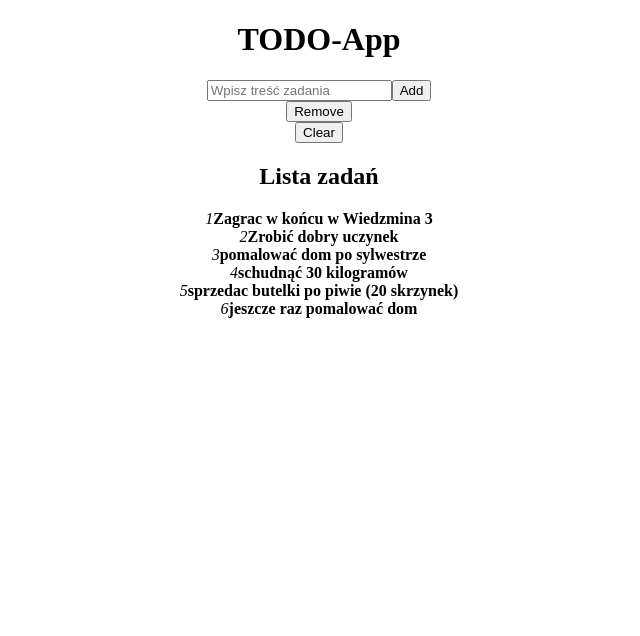
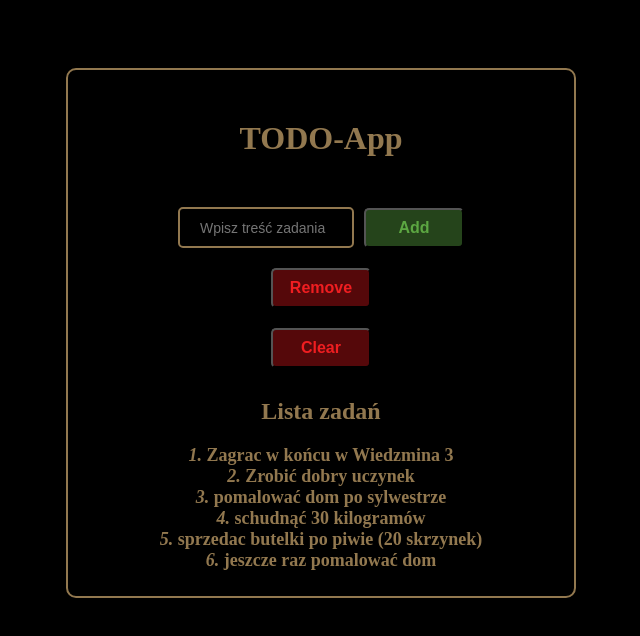
Before and after one commit to mstankiewicz1/TODO-App, a React app: page / in a window 1280 px wide. Shown: the top 636 px of the page, without its empty margins (321-961 px from the left). Built offline with nearby package versions, Linux system fonts and the light colour scheme.

Commit message:
style 03.03.19r godz 01:41

```diff
--- a/components/AddTask.jsx
+++ b/components/AddTask.jsx
@@ -37,9 +37,9 @@ class AddTask extends React.Component {
     render() {
         return (
             <div className="form">
-                <input type="text" placeholder="Wpisz treść zadania" value={this.state.text}
+                <input className="addInput" type="text" placeholder="Wpisz treść zadania" value={this.state.text}
                        onChange={this.handleText}/>
-                <button onClick={this.handleAddTask}>Add</button>
+                <button className="addTaskButton" onClick={this.handleAddTask}>Add</button>
             </div>
         )
     }
--- a/components/App.jsx
+++ b/components/App.jsx
@@ -16,31 +16,37 @@ class App extends React.Component {
                 id: 0,
                 number: 1,
                 text: 'Zagrac w końcu w Wiedzmina 3',
+                edit: false
             },
             {
                 id: 1,
                 number: 2,
                 text: 'Zrobić dobry uczynek',
+                edit: false
             },
             {
                 id: 2,
                 number: 3,
                 text: 'pomalować dom po sylwestrze',
+                edit: false
             },
             {
                 id: 3,
                 number: 4,
                 text: 'schudnąć 30 kilogramów',
+                edit: false
             },
             {
                 id: 4,
                 number: 5,
                 text: 'sprzedac butelki po piwie (20 skrzynek)',
+                edit: false
             },
             {
                 id: 5,
                 number: 6,
                 text: 'jeszcze raz pomalować dom',
+                edit: false
             },
         ]
     };
@@ -80,10 +86,9 @@ class App extends React.Component {
     };
 
 
-
     render() {
         return (
-            <div className="App">
+            <div className="app">
                 <h1>TODO-App</h1>
                 <AddTask add={this.addTask}/>
                 <DeleteTask delete={this.deleteTask}/>
--- a/components/ClearAllTasks.jsx
+++ b/components/ClearAllTasks.jsx
@@ -6,7 +6,7 @@ const ClearAllTasks = (props) => {
 
     return (
         <div>
-            <button onClick={props.clear}>Clear</button>
+            <button className="clearButton" onClick={props.clear}>Clear</button>
         </div>
     )
 };
--- a/components/DeleteTask.jsx
+++ b/components/DeleteTask.jsx
@@ -6,7 +6,7 @@ const DeleteTask = (props) => {
 
     return (
         <div>
-            <button onClick={props.delete}>Remove</button>
+            <button className="removeButton" onClick={props.delete}>Remove</button>
         </div>
     )
 };
--- a/components/Task.jsx
+++ b/components/Task.jsx
@@ -7,7 +7,7 @@ const Task = (props) => {
 
     return (
         <div>
-            <em>{number}</em><strong>{text}</strong>
+            <em className="singleNumber">{number + '. '}</em><strong className="singleTask">{text}</strong>
         </div>
     )
 };
--- a/components/TaskList.jsx
+++ b/components/TaskList.jsx
@@ -2,7 +2,6 @@ import React from 'react';
 import Task from './Task.jsx';
 
 const TaskList = (props) => {
-
 
         const currentTasks = props.tasks.map(task =>
             <Task
@@ -18,7 +17,9 @@ const TaskList = (props) => {
         return (
             <div>
                 <h2>Lista zadań</h2>
-                {currentTasks.length > 0 ? currentTasks : <p>Brak zadań do zrobienia</p>}
+                <div className="taskList">
+                    {currentTasks.length > 0 ? currentTasks : <p>Brak zadań do zrobienia</p>}
+                </div>
             </div>
         )
     };
--- a/css/style.css
+++ b/css/style.css
@@ -1,3 +1,99 @@
-.App {
+body {
+    position: relative;
+    background-color: black;
+}
+
+.app {
+    position: absolute;
+    top: 60px;
+    left: 30%;
     text-align: center;
+    border: 2px solid #92784F;
+    border-radius: 10px;
+    width: 40%;
 }
+
+h1 {
+    margin-top: 50px;
+    margin-bottom: 50px;
+    color: #92784F;
+}
+
+h2 {
+    color: #92784F;
+}
+
+.taskList {
+    color: #92784F;
+    margin-bottom: 25px;
+}
+
+.singleTask {
+    font-size: 18px;
+}
+
+.singleNumber {
+    font-size: 18px;
+    font-weight: bold;
+
+}
+
+.addTaskButton, .removeButton, .clearButton {
+    width: 100px;
+    height: 40px;
+    border-radius: 5px;
+    font-size: 16px;
+    font-weight: 700;
+}
+
+.addTaskButton {
+    margin-left: 10px;
+    background-color: #25441B;
+    color: #5CA742;
+}
+
+.addTaskButton:hover {
+    color: white;
+    cursor: pointer;
+}
+
+.removeButton {
+    margin-top: 20px;
+    margin-bottom: 10px;
+    background-color: #55080A;
+    color: #EF1E21;
+}
+
+.removeButton:hover {
+    color: white;
+    cursor: pointer;
+}
+
+.clearButton {
+    margin-top: 10px;
+    margin-bottom: 10px;
+    background-color: #55080A;
+    color: #EF1E21;
+}
+
+.clearButton:hover {
+    color: white;
+    cursor: pointer;
+}
+
+.addInput {
+    width: 150px;
+    height: 35px;
+    border-radius: 5px;
+    border: 2px solid #92784F;
+    background-color: black;
+    color: white;
+    padding-left: 20px;
+    font-size: 14px;
+}
+
+p {
+    color: #92784F;
+    font-size: 20px;
+    font-weight: bold;
+}
```
Also changed, not shown: components/out.js.
